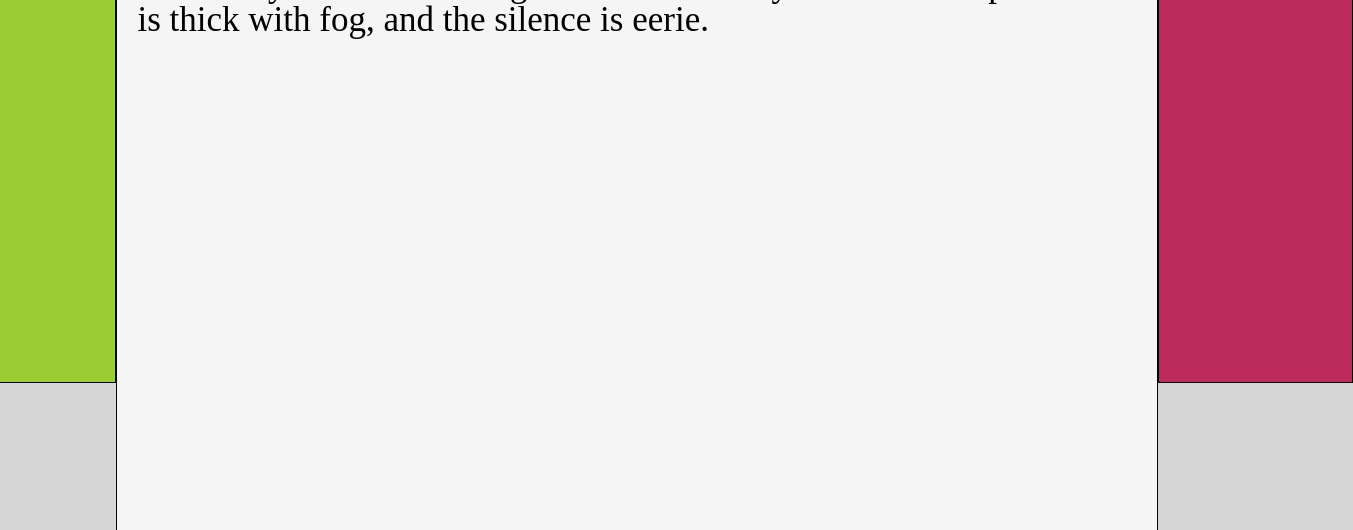
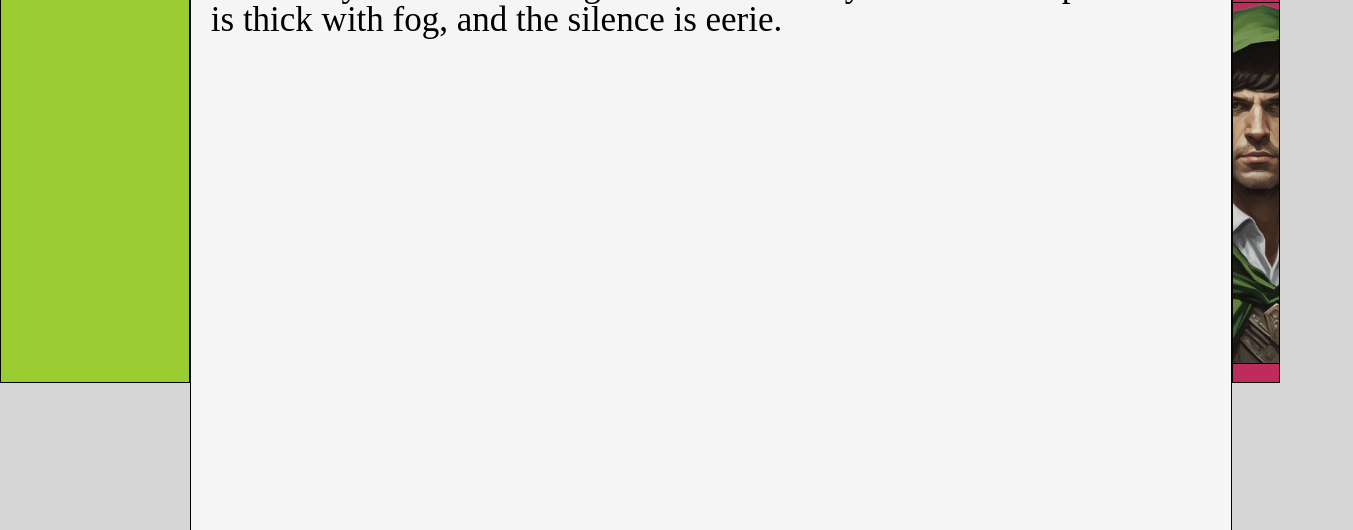
Before and after one commit to migdood/Choose-Adventure-Web, a plain HTML site: page index.html in a window 1280 px wide. Shown: the part 109-639 px from the top of the page, 1353 px wide, since content can reach past the window. Drawn offline with Linux system fonts and the light colour scheme.

Commit message:
Added character portraits.

```diff
--- a/css/style.css
+++ b/css/style.css
@@ -77,4 +77,17 @@ main .title {
   padding: 20px;
   border: 1px solid #070404;
   background-color: rgb(189, 44, 92);
+  overflow: hidden;
 }
+.character-container{
+  width: 100%;
+  height: 90%;
+  display: flex;
+  justify-content: center;
+  align-items: start;
+}
+#portrait{
+  border: 1px black solid;
+  width: auto;
+  height: 360px;
+}
--- a/index.html
+++ b/index.html
@@ -30,6 +30,9 @@
         </div>
         <div class="character">
           <h3 id="character-title" class="title">Character Sheet</h3>
+          <div class="character-container">
+          <img id="portrait" src="img/Male Portrait.png" alt="Male Portrait">
+        </div>
         </div>
       </div>
     </main>
```
Also changed, not shown: img/Female Portrait.png (added), img/Male Portrait.png (added).
